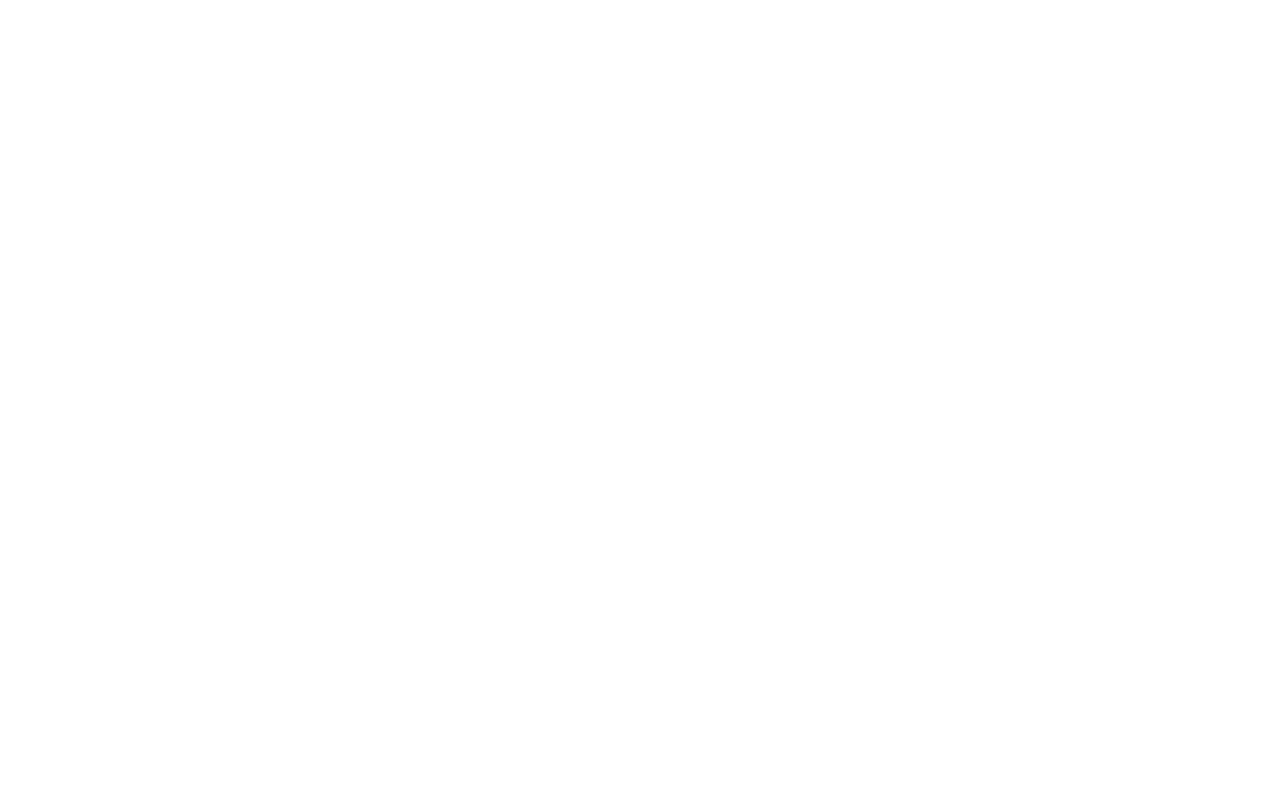
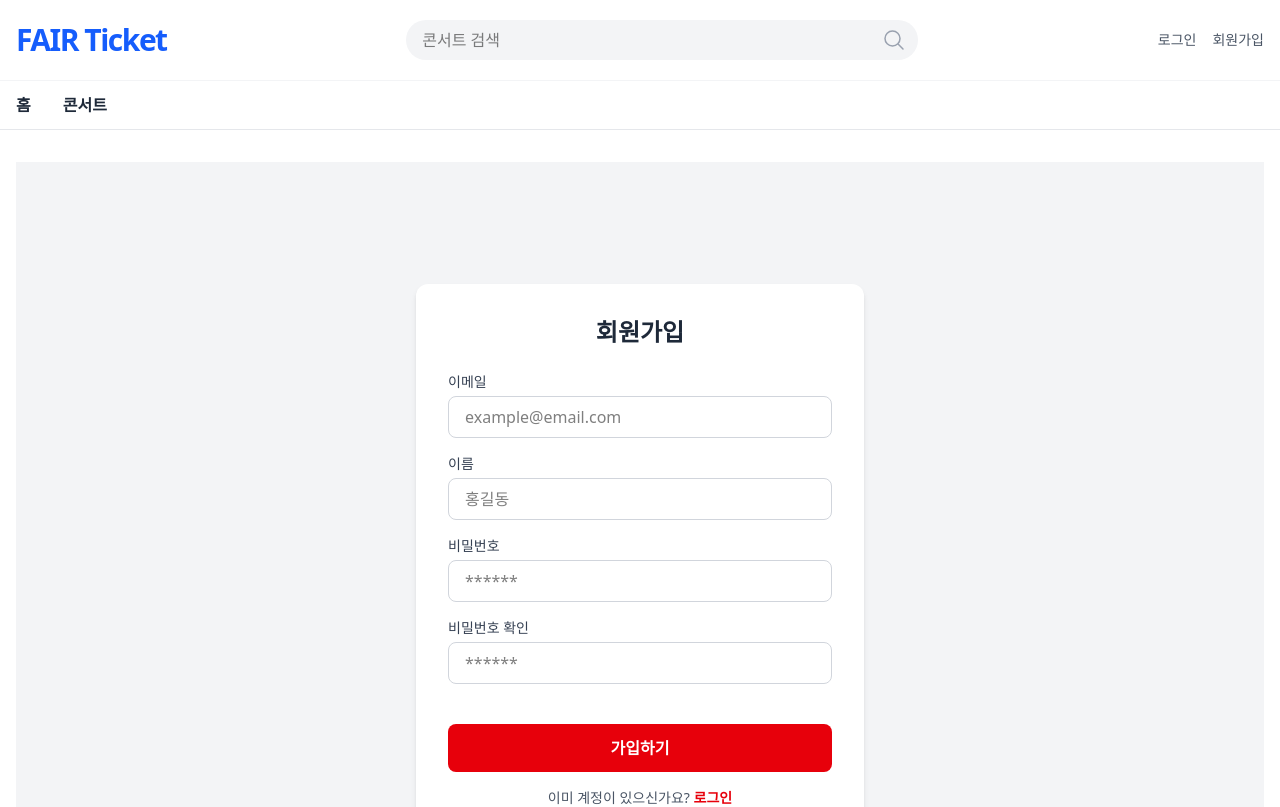
Before and after one commit to aidnKim/fair-ticket-frontend, a React (Vite) app: page /signup in a window 1280 px wide. Before the commit this address had no page. Shown: the top 807 px of the page. Built offline with nearby package versions, Linux system fonts and the light colour scheme.

Commit message:
회원가입 페이지 완성

```diff
--- a/src/App.jsx
+++ b/src/App.jsx
@@ -4,6 +4,7 @@
 import ConcertList from './pages/ConcertList';
 import ConcertDetail from './pages/ConcertDetail';
 import Login from './pages/Login';
+import Signup from './pages/Signup';
 
 function App() {
   return (
@@ -20,6 +21,9 @@
 
         {/* 로그인 페이지 */}
         <Route path="/login" element={<Login />} />
+
+        {/* 회원가입 페이지 */}
+        <Route path="/signup" element={<Signup />} />
       </Route>
 
       {/* layout 적용되지 않는 페이지 */}
--- /dev/null
+++ b/src/pages/Signup.jsx
@@ -0,0 +1,152 @@
+import { useState } from 'react';
+import { useNavigate } from 'react-router-dom';
+import api from '../api'; // axios 인스턴스 (경로에 맞게 수정해주세요)
+
+const Signup = () => {
+  const navigate = useNavigate();
+
+  // 입력 데이터를 하나의 상태로 관리
+  const [formData, setFormData] = useState({
+    email: '',
+    password: '',
+    confirmPassword: '', // 비밀번호 확인용
+    name: ''
+  });
+
+  const handleChange = (e) => {
+    const { name, value } = e.target;
+    setFormData({
+      ...formData,
+      [name]: value,
+    });
+  };
+
+  const handleSubmit = async (e) => {
+    e.preventDefault();
+
+    // 클라이언트 유효성 검사 (비밀번호 일치 여부)
+    if (formData.password !== formData.confirmPassword) {
+      alert("비밀번호가 일치하지 않습니다!");
+      return;
+    }
+
+    try {
+      const requestData = {
+        email: formData.email,
+        password: formData.password,
+        name: formData.name,
+        role: "USER"
+      };
+
+    //   console.log("서버로 보낼 데이터:", requestData); // 확인용 로그
+
+      // 회원가입 요청
+      await api.post('/v1/users/signup', requestData);
+
+      alert("회원가입이 완료되었습니다! 로그인 페이지로 이동합니다.");
+      navigate('/login');
+
+    } catch (err) {
+      console.error(err);
+      // 에러 메시지가 백엔드에서 오면 그걸 보여주고, 아니면 기본 메시지
+      const errorMessage = err.response?.data?.message || "회원가입에 실패했습니다.";
+      alert(errorMessage);
+    }
+  };
+
+  return (
+    <div className="flex flex-col items-center justify-center min-h-screen bg-gray-100 px-4">
+      <div className="w-full max-w-md bg-white rounded-xl shadow-md p-8">
+        <h2 className="text-2xl font-bold text-center mb-6 text-gray-800">회원가입</h2>
+
+        <form onSubmit={handleSubmit} className="space-y-4">
+          {/* 이메일 입력 */}
+          <div>
+            <label className="block text-sm font-medium text-gray-700 mb-1">이메일</label>
+            <input
+              type="email"
+              name="email"
+              autoComplete="username"
+              value={formData.email}
+              onChange={handleChange}
+              placeholder="example@email.com"
+              required
+              className="w-full px-4 py-2 border border-gray-300 rounded-lg focus:ring-2 focus:ring-red-500 focus:border-transparent outline-none transition"
+            />
+          </div>
+
+          {/* 이름 입력 */}
+          <div>
+            <label className="block text-sm font-medium text-gray-700 mb-1">이름</label>
+            <input
+              type="text"
+              name="name"
+              autoComplete="name"
+              value={formData.name}
+              onChange={handleChange}
+              placeholder="홍길동"
+              required
+              className="w-full px-4 py-2 border border-gray-300 rounded-lg focus:ring-2 focus:ring-red-500 focus:border-transparent outline-none transition"
+            />
+          </div>
+
+          {/* 비밀번호 입력 */}
+          <div>
+            <label className="block text-sm font-medium text-gray-700 mb-1">비밀번호</label>
+            <input
+              type="password"
+              name="password"
+              autoComplete="new-password"
+              value={formData.password}
+              onChange={handleChange}
+              placeholder="******"
+              required
+              className="w-full px-4 py-2 border border-gray-300 rounded-lg focus:ring-2 focus:ring-red-500 focus:border-transparent outline-none transition"
+            />
+          </div>
+
+          {/* 비밀번호 확인 */}
+          <div>
+            <label className="block text-sm font-medium text-gray-700 mb-1">비밀번호 확인</label>
+            <input
+              type="password"
+              name="confirmPassword"
+              autoComplete="new-password"
+              value={formData.confirmPassword}
+              onChange={handleChange}
+              placeholder="******"
+              required
+              className={`w-full px-4 py-2 border rounded-lg outline-none transition
+                ${formData.confirmPassword && formData.password !== formData.confirmPassword
+                  ? 'border-red-500 focus:ring-red-200'
+                  : 'border-gray-300 focus:ring-red-500'}`}
+            />
+            {/* 비밀번호 불일치 시 메시지 표시 */}
+            {formData.confirmPassword && formData.password !== formData.confirmPassword && (
+              <p className="text-red-500 text-xs mt-1">비밀번호가 일치하지 않습니다.</p>
+            )}
+          </div>
+
+          {/* 가입 버튼 */}
+          <button
+            type="submit"
+            className="w-full bg-red-600 text-white font-bold py-3 rounded-lg hover:bg-red-700 transition duration-300 mt-6"
+          >
+            가입하기
+          </button>
+        </form>
+
+        <div className="mt-4 text-center">
+          <p className="text-sm text-gray-600">
+            이미 계정이 있으신가요?{' '}
+            <button onClick={() => navigate('/login')} className="text-red-600 font-bold hover:underline">
+              로그인
+            </button>
+          </p>
+        </div>
+      </div>
+    </div>
+  );
+};
+
+export default Signup;
```
